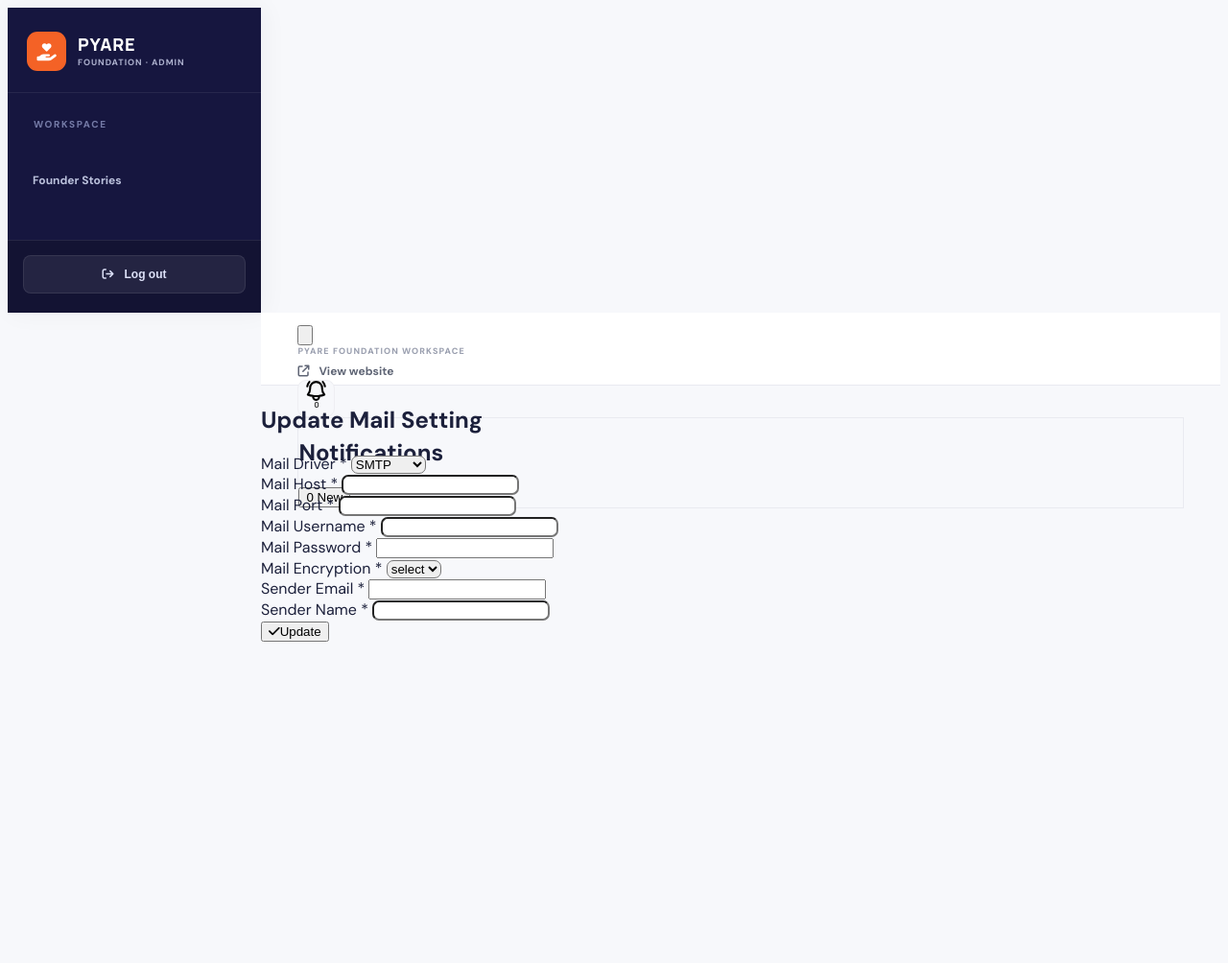
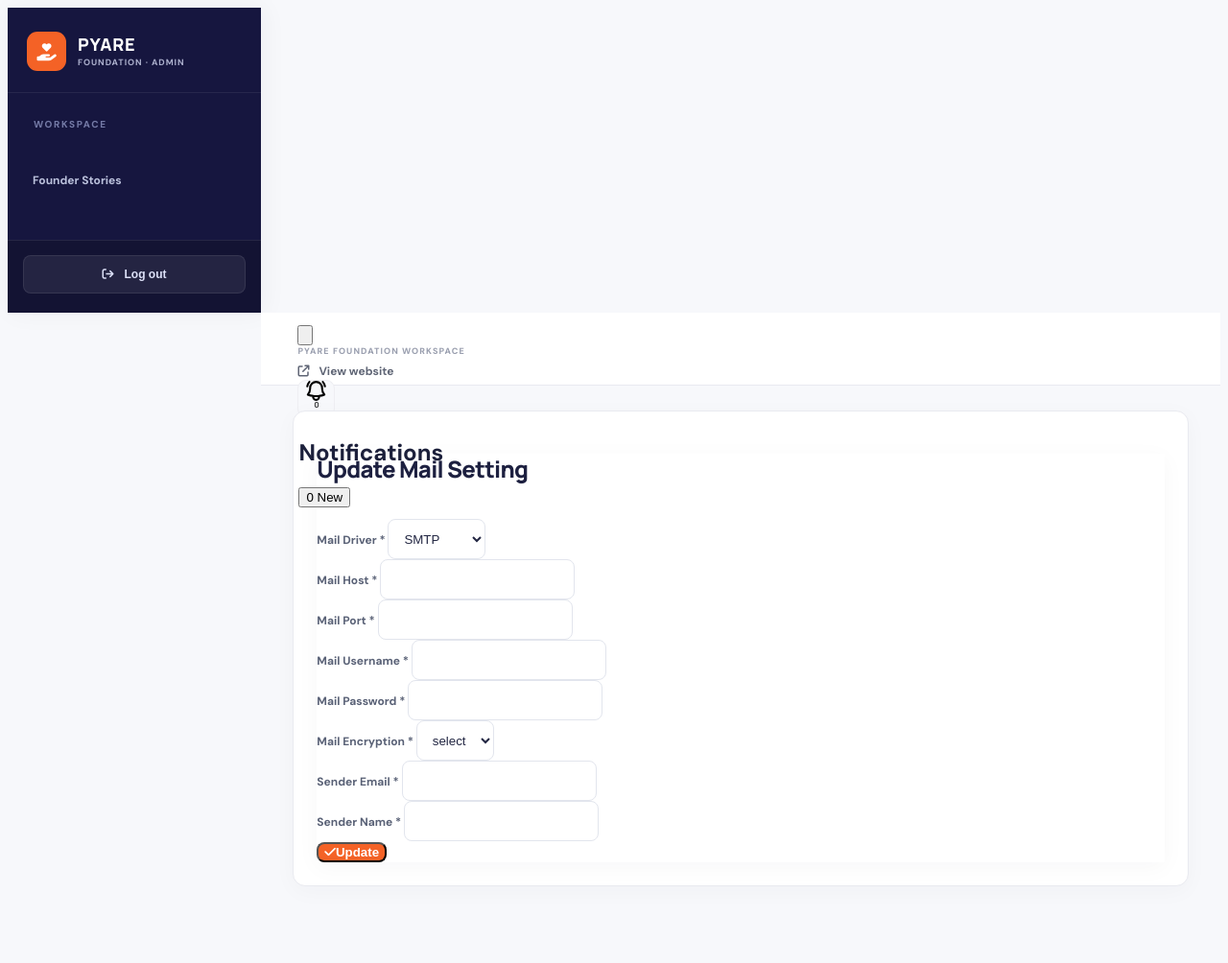
Before and after one commit to Parvesh93/pyarefdn, a Laravel app: template resources/views/admin/mail-settings/index.blade.php in a window 1280 px wide. Shown: the whole page at 96% size. Before the commit the page ends 669 px from the top, so only its background shows below. Run offline with Laravel 12, Linux system fonts and the light colour scheme; the template is opened without the code that fills it, so the values that code supplies are empty; parts of the project's set-up code (start-up, migrations or seed data) failed here and were passed over; some libraries are stand-ins or nearby versions.

Commit message:
style(admin): SaaS settings and account management layout for mail-settings/index.blade.php

```diff
--- a/resources/views/admin/mail-settings/index.blade.php
+++ b/resources/views/admin/mail-settings/index.blade.php
@@ -5,6 +5,8 @@
 @extends('admin.layouts.master')
 
 @section('adminContent')
+<div class="pf-admin-page pf-admin-content-page" data-admin-module="mail-settings">
+
 
 <!-- Start Content-->
 
@@ -109,4 +111,6 @@
 
 <!-- End Content-->
 
+
+</div>
 @endsection
```
